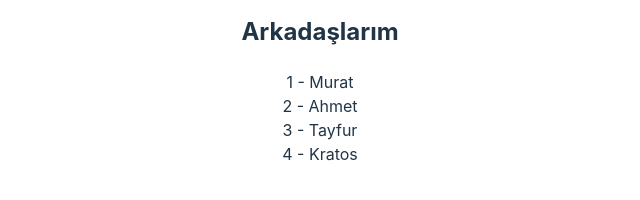
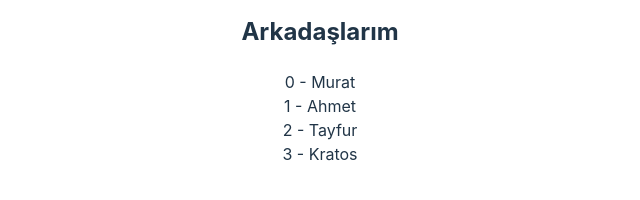
Before and after one commit to MuratGuelr/vite-project, a React (Vite) app: page / in a window 1280 px wide. Shown: the part 426-626 px from the top of the page, without its empty margins (320-960 px from the left). Built offline with nearby package versions, Linux system fonts and the light colour scheme.

Commit message:
friends.

```diff
--- a/src/components/User.jsx
+++ b/src/components/User.jsx
@@ -11,9 +11,9 @@ const User = ({ name, isLoggedIn, friends, age }) => {
         <div>
           <p>{name}</p>
           <h2>Arkadaşlarım</h2>
-          {friends.map((friend) => (
-            <div key={friend.id}>
-              {friend.id} - {friend.name}
+          {friends.map((friend, index) => (
+            <div key={index}>
+              {index} - {friend.name}
             </div>
           ))}
         </div>
```
